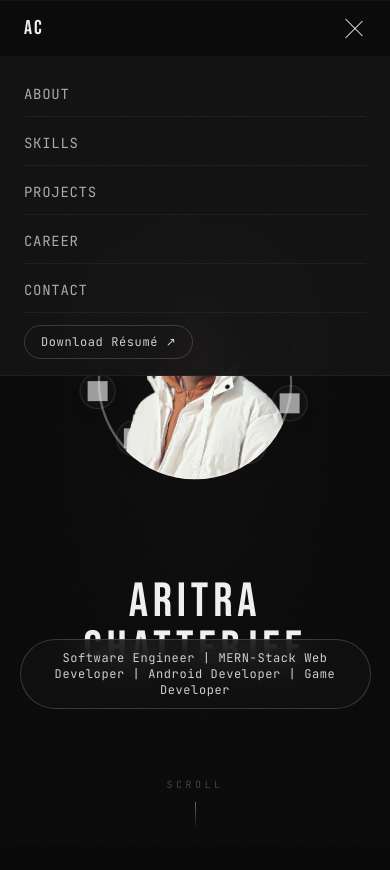
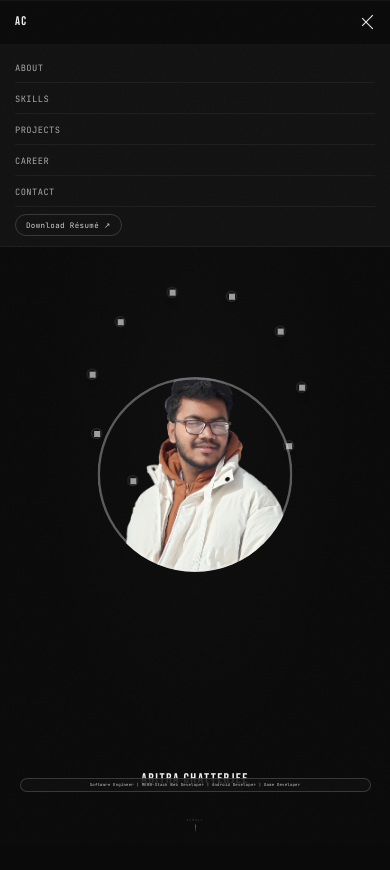
Before and after one commit to Aritra-Chats/Portfolio, a React (Vite) app in the folder frontend/: page / in a window 390 px wide. Both pictures are taken after a click on the button 354 px from the left and 28 px from the top of the page. Shown: the top 870 px of the page. Built offline with nearby package versions, Linux system fonts and the light colour scheme; grey boxes are pictures that could not be loaded.

Commit message:
Enhance viewport responsiveness with unified scaling and adaptive layout adjustments

```diff
--- a/frontend/index.html
+++ b/frontend/index.html
@@ -2,7 +2,7 @@
 <html lang="en">
   <head>
     <meta charset="UTF-8" />
-    <meta name="viewport" content="width=device-width, initial-scale=1.0" />
+    <meta name="viewport" content="width=device-width, initial-scale=1.0, viewport-fit=cover" />
     <title>Aritra Chatterjee — SDE · Full-Stack · Game Systems</title>
     <meta name="description" content="Software Development Engineer building REST APIs, offline Android apps, multiplayer games, and LLM tools. KIIT CSE '27." />
     <meta name="author" content="Aritra Chatterjee" />
--- a/frontend/src/components/Navbar.tsx
+++ b/frontend/src/components/Navbar.tsx
@@ -27,11 +27,12 @@ export default function Navbar() {
 
   return (
     <motion.nav
-      className="fixed top-0 left-0 right-0 z-50 flex items-center justify-between px-6 md:px-10 h-14"
+      className="fixed top-0 left-0 right-0 z-50 flex items-center justify-between px-6 md:px-10"
       initial={{ y: -20, opacity: 0 }}
       animate={{ y: 0, opacity: 1 }}
       transition={{ duration: 0.6, ease: [0.22, 1, 0.36, 1] }}
       style={{
+        height: 'clamp(44px, 3.5vw, 64px)',
         background: scrolled ? 'rgba(10,10,10,0.85)' : 'transparent',
         backdropFilter: scrolled ? 'blur(12px)' : 'none',
         borderBottom: scrolled ? '1px solid rgba(240,240,240,0.06)' : 'none',
@@ -101,7 +102,8 @@ export default function Navbar() {
             animate={{ opacity: 1, y: 0 }}
             exit={{ opacity: 0, y: -8 }}
             transition={{ duration: 0.2 }}
-            className="absolute top-14 left-0 right-0 bg-ink-100/95 backdrop-blur-xl border-b border-white/5 py-4"
+            className="absolute left-0 right-0 bg-ink-100/95 backdrop-blur-xl border-b border-white/5 py-4"
+            style={{ top: 'clamp(44px, 3.5vw, 64px)' }}
           >
             <ul className="flex flex-col gap-1 px-6">
               {navItems.map((item) => (
--- a/frontend/src/index.css
+++ b/frontend/src/index.css
@@ -24,7 +24,20 @@
 }
 
 html {
-  font-size: 16px;
+  /*
+   * Fluid root font-size — makes every rem-based Tailwind utility
+   * (text-*, p-*, m-*, w-*, h-*, gap-*, …) scale proportionally with the
+   * CSS viewport width, which already accounts for browser zoom.
+   *
+   * Formula: 100vw / 120  →  16 px at 1920 px viewport (our design baseline)
+   *
+   * At 125 % zoom on a 1080 p monitor:
+   *   CSS viewport = 1536 px → font-size = 12.8 px
+   *   Physical rendering     = 12.8 × 1.25 = 16 px  ✓ same as 100 % zoom
+   *
+   * clamp() keeps text legible on very narrow viewports and very wide ones.
+   */
+  font-size: clamp(10px, calc(100vw / 120), 20px);
   -webkit-font-smoothing: antialiased;
   -moz-osx-font-smoothing: grayscale;
 }
@@ -207,7 +220,7 @@ body::before {
 /* ─── Mobile adjustments ─── */
 @media (max-width: 768px) {
   :root {
-    --orbit-radius: 90px;
+    --orbit-radius: clamp(80px, 25vw, 106px);
   }
 }
 
--- a/frontend/src/sections/Hero.tsx
+++ b/frontend/src/sections/Hero.tsx
@@ -1,7 +1,7 @@
 import { useMemo, useRef, useState, useEffect } from 'react';
 import { motion, useScroll, useTransform, useSpring } from 'framer-motion';
 import { metrics, orbitIcons, personal, skills } from '../data/portfolio';
-import { adaptiveViewportValue } from '../utils/viewport';
+import { adaptiveViewportValue, getViewportScale } from '../utils/viewport';
 
 /* ─── helpers ─────────────────────────────────────────────── */
 function useMediaQuery(query: string) {
@@ -50,7 +50,7 @@ type ScatterCard = {
   w: number;
 };
 
-function buildScatterCards(isMobile: boolean): ScatterCard[] {
+function buildScatterCards(isMobile: boolean, scale: number): ScatterCard[] {
   const metricCards = metrics.map((m) => ({
     id: `m-${m.label}`,
     kind: 'metric' as const,
@@ -80,8 +80,8 @@ function buildScatterCards(isMobile: boolean): ScatterCard[] {
   const placed: Array<{ left: number; top: number; w: number; h: number }> = [];
 
   return items.map((card, i) => {
-    const w = card.kind === 'metric' ? (isMobile ? 120 : 162) : (isMobile ? 140 : 210);
-    const h = card.kind === 'metric' ? (isMobile ? 62 : 72) : (isMobile ? 70 : 84);
+    const w = card.kind === 'metric' ? Math.round((isMobile ? 120 : 162) * scale) : Math.round((isMobile ? 140 : 210) * scale);
+    const h = card.kind === 'metric' ? Math.round((isMobile ? 62 : 72) * scale) : Math.round((isMobile ? 70 : 84) * scale);
 
     let pickLeft = 50;
     let pickTop = 50;
@@ -140,41 +140,50 @@ export default function HeroSection() {
   const containerRef = useRef<HTMLDivElement>(null);
   const isMobile = useMediaQuery('(max-width: 768px)');
   const viewport = useViewportSize();
-  const minViewportHeight = 720;
-  const maxViewportHeight = 2160;
 
-  const adaptiveYFrom1080 = (valueAt1080: number) => {
-    const ratio = valueAt1080 / 1080;
-    return adaptiveViewportValue(viewport, 'y', ratio, {
-      min: Math.min(ratio * minViewportHeight, ratio * maxViewportHeight),
-      max: Math.max(ratio * minViewportHeight, ratio * maxViewportHeight),
-    });
-  };
+  // ── Unified viewport scale ─────────────────────────────────────────────
+  // getViewportScale() returns a factor relative to the 1920 × 1080 design
+  // canvas. Because window.innerWidth/innerHeight are CSS viewport dimensions
+  // (physical px ÷ devicePixelRatio ÷ browserZoom), this single number
+  // compensates for every combination of screen resolution and browser zoom.
+  //
+  //   100 % zoom, 1920×1080  → scale 1.00  (baseline — nothing changes)
+  //   125 % zoom, 1080 p     → scale 0.80  (CSS px × 1.25 = same physical size)
+  //   100 % zoom, 1280×720   → scale 0.667
+  //   100 % zoom, 2560×1440  → scale 1.333
+  const scale = getViewportScale(viewport);
 
-  const OR = adaptiveViewportValue(viewport, 'x', isMobile ? 0.32 : 0.095, {
-    min: isMobile ? 80 : 32,
-    max: isMobile ? 106 : 168,
-  }); // orbit radius
-  const initialAvatarSize = adaptiveViewportValue(viewport, 'x', isMobile ? 0.5 : 0.136, {
-    min: isMobile ? 156 : 180,
-    max: isMobile ? 206 : 220,
-  });
-  const wordsLiftY = adaptiveYFrom1080(isMobile ? -64 : -86);
-  const avatarLiftY = wordsLiftY * 2.75;
-  const expandedAvatarY = adaptiveViewportValue(viewport, 'y', isMobile ? -0.24 : -0.48, {
-    min: isMobile ? -220 : -460,
-    max: isMobile ? -132 : -320,
-  });
-  const scrollHintShiftY = adaptiveViewportValue(viewport, 'y', isMobile ? 0.083 : 0.108, {
-    min: isMobile ? 50 : 70,
-    max: isMobile ? 78 : 96,
-  });
-  const pillBottomPx = adaptiveYFrom1080(isMobile ? 172.8 : 178.2);
+  // ── Core layout metrics ────────────────────────────────────────────────
+  // Desktop values were measured at 1920 × 1080.  Multiplying by `scale`
+  // preserves their physical on-screen size regardless of zoom or resolution.
+  // Mobile keeps ratio-based sizing because phones have very different
+  // aspect-ratios from the 16:9 desktop design canvas.
+
+  const OR = isMobile
+    ? Math.max(80, Math.min(106, viewport.width * 0.32))
+    : 168 * scale; // orbit radius
+
+  const initialAvatarSize = isMobile
+    ? Math.max(156, Math.min(206, viewport.width * 0.5))
+    : 220 * scale;
+
+  const wordsLiftY      = (isMobile ? -64 : -86) * scale;
+  const avatarLiftY     = wordsLiftY * 2.35;
+  const expandedAvatarY = isMobile
+    ? Math.max(-220, Math.min(-132, viewport.height * -0.24))
+    : -460 * scale;
+
+  const scrollHintShiftY = (isMobile ? 64 : 96) * scale;
+
+  // Pill sits at a fixed proportional distance from the bottom.
+  // pillBottomPx × scale / viewport.height gives the same ratio at every zoom.
+  const pillBottomPx    = (isMobile ? 172.8 : 178.2) * scale;
   const pillBottomRatio = pillBottomPx / viewport.height;
-  const pillBottom = `${pillBottomRatio * 100}%`;
-  const ringShiftX = adaptiveYFrom1080(2);
-  const ringShiftY = adaptiveYFrom1080(-88);
-  const scatterCards = useMemo(() => buildScatterCards(isMobile), [isMobile]);
+  const pillBottom      = `${pillBottomRatio * 100}%`;
+
+  const ringShiftX = 2   * scale;
+  const ringShiftY = -88 * scale;
+  const scatterCards = useMemo(() => buildScatterCards(isMobile, scale), [isMobile, scale]);
 
   const { scrollYProgress } = useScroll({
     target: containerRef,
@@ -191,8 +200,8 @@ export default function HeroSection() {
 
   const expandedW = isMobile
     ? Math.min(viewport.width * 0.78, 360)
-    : Math.min(viewport.width * 0.38, 540);
-  const expandedH = Math.min(viewport.height * 0.98, isMobile ? 760 : 940);
+    : Math.min(viewport.width * 0.38, 540 * scale);
+  const expandedH = Math.min(viewport.height * 0.98, (isMobile ? 760 : 940) * scale);
 
   // Avatar morphs from circle to portrait without non-uniform scaling.
   const avW = useTransform(s, [0, 0.18, 0.32, 0.39, 0.64], [initialAvatarSize, expandedW, expandedW, initialAvatarSize, initialAvatarSize]);
@@ -237,16 +246,28 @@ export default function HeroSection() {
     [techShellRevealStart, techShellRevealEnd, techHoldEnd, techCollapseEnd, techResetEnd],
     [0, 1, 1, 0, 0]
   );
-  const techPanelUpshift = adaptiveYFrom1080(isMobile ? -1 : -4);
+  const techPanelUpshift = (isMobile ? -1 : -4) * scale;
   const techDY = techPanelUpshift;
-  const availableTechHeight = viewport.height - viewport.height * pillBottomRatio - (isMobile ? 28 : 40) - techPanelUpshift;
-  const maxTechHeight = isMobile ? 520 : 620;
-  const finalTechHeight = Math.max(
-    isMobile ? 388 : 488,
-    Math.min(availableTechHeight, maxTechHeight) - 20
-  ) + 48;
-  const baseTechWidth = isMobile ? viewport.width * 0.94 : Math.min(viewport.width * 0.9, 1240);
-  const finalTechWidth = Math.min(baseTechWidth + 16, viewport.width - (isMobile ? 8 : 24));
+  // Available height between viewport top and the pill — scaled so physical
+  // dimensions are invariant across zoom levels and resolutions.
+  const availableTechHeight =
+    viewport.height -
+    pillBottomPx -
+    (isMobile ? 28 : 40) * scale -
+    techPanelUpshift;
+  const maxTechHeight = (isMobile ? 520 : 620) * scale;
+  const finalTechHeight =
+    Math.max(
+      (isMobile ? 388 : 488) * scale,
+      Math.min(availableTechHeight, maxTechHeight) - 20 * scale
+    ) + 48 * scale;
+  const baseTechWidth = isMobile
+    ? viewport.width * 0.94
+    : Math.min(viewport.width * 0.9, 1240 * scale);
+  const finalTechWidth = Math.min(
+    baseTechWidth + 16 * scale,
+    viewport.width - (isMobile ? 8 : 24 * scale)
+  );
   // During collapse, panel shrinks while the pill drops back down to baseline.
   const techShellH = useTransform(
     s,
@@ -260,14 +281,14 @@ export default function HeroSection() {
     ['rgba(240,240,240,0.22)', 'rgba(240,240,240,0.10)', 'rgba(240,240,240,0.22)']
   );
   const techContentOp = useTransform(s, [techMotionStart, 0.5, techHoldEnd, techCollapseEnd - 0.01], [0, 1, 1, 0]);
-  const pillTopInset = isMobile ? 40 : 48;
-  const pillFinalRise = Math.max(0, Math.min(finalTechHeight + techDY - pillTopInset, isMobile ? 466 : 586));
+  const pillTopInset = (isMobile ? 40 : 48) * scale;
+  const pillFinalRise = Math.max(0, Math.min(finalTechHeight + techDY - pillTopInset, (isMobile ? 466 : 586) * scale));
   const returnPillY = useTransform(
     s,
     [0.39, 0.41, techShellRevealStart, techMotionStart, techExpandEnd, techHoldEnd, techCollapseEnd, techResetEnd],
     [0, -8, -8, -8, -pillFinalRise, -pillFinalRise, -8, 0]
   );
-  const techContentTopInset = isMobile ? 72 : 84;
+  const techContentTopInset = (isMobile ? 72 : 84) * scale;
   // Avatar fades under the panel, then reappears when the panel collapses.
   const avatarFadeOp = useTransform(s, [techMotionStart, 0.5, techHoldEnd, techCollapseEnd - 0.01, techResetEnd], [1, 0, 0, 0.35, 1]);
 
@@ -311,8 +332,10 @@ export default function HeroSection() {
                   title={icon.name}
                 >
                   <div
-                    className="w-9 h-9 md:w-11 md:h-11 rounded-full flex items-center justify-center shadow-lg"
+                    className="rounded-full flex items-center justify-center shadow-lg"
                     style={{
+                      width:  Math.round((isMobile ? 36 : 44) * scale),
+                      height: Math.round((isMobile ? 36 : 44) * scale),
                       background: 'rgba(18,18,18,0.92)',
                       border: '1px solid rgba(240,240,240,0.12)',
                     }}
@@ -321,7 +344,10 @@ export default function HeroSection() {
                     <img
                       src={icon.icon}
                       alt={icon.name}
-                      className="w-5 h-5 md:w-6 md:h-6"
+                      style={{
+                        width:  Math.round((isMobile ? 20 : 24) * scale),
+                        height: Math.round((isMobile ? 20 : 24) * scale),
+                      }}
                       loading="lazy"
                     />
                   </div>
@@ -373,11 +399,15 @@ export default function HeroSection() {
 
         {/* ══ NAME + SCROLL HINT (fades when expanding) ══ */}
         <motion.div
-          className="absolute inset-0 flex flex-col items-center justify-end pb-24 pointer-events-none"
-          style={{ opacity: nameOp, zIndex: 3, y: wordsLiftY }}
+          className="absolute inset-0 flex flex-col items-center justify-end pointer-events-none"
+          style={{ opacity: nameOp, zIndex: 3, y: wordsLiftY, paddingBottom: Math.round(96 * scale) }}
         >
           <motion.h1
-            className="font-display text-5xl md:text-8xl tracking-widest text-ash-100 text-center mb-6 px-4"
+            className="font-display tracking-widest text-ash-100 text-center px-4"
+            style={{
+              fontSize: Math.round((isMobile ? 48 : 96) * scale),
+              marginBottom: Math.round(24 * scale),
+            }}
             initial={{ opacity: 0, y: 22 }}
             animate={{ opacity: 1, y: 0 }}
             transition={{ delay: 0.5, duration: 0.9, ease: [0.22, 1, 0.36, 1] }}
@@ -386,16 +416,15 @@ export default function HeroSection() {
           </motion.h1>
 
           <motion.div
-            className="absolute bottom-8 left-0 right-0 flex flex-col items-center gap-2"
+            className="absolute left-0 right-0 flex flex-col items-center"
             initial={{ opacity: 0 }}
             animate={{ opacity: 1 }}
             transition={{ delay: 1.3, duration: 0.6 }}
-            style={{ y: scrollHintShiftY }}
+            style={{ y: scrollHintShiftY, bottom: Math.round(32 * scale), gap: Math.round(8 * scale) }}
           >
-            <span className="font-mono text-[10px] tracking-[0.35em] text-ash-500 uppercase">Scroll</span>
+            <span className="font-mono tracking-[0.35em] text-ash-500 uppercase" style={{ fontSize: Math.round(10 * scale) }}>Scroll</span>
             <motion.div
-              className="w-px h-8"
-              style={{ background: 'linear-gradient(to bottom, #666, transparent)' }}
+              style={{ width: 1, height: Math.round(32 * scale), background: 'linear-gradient(to bottom, #666, transparent)' }}
               animate={{ scaleY: [1, 0.3, 1] }}
               transition={{ duration: 2, repeat: Infinity, ease: 'easeInOut' }}
             />
@@ -408,12 +437,14 @@ export default function HeroSection() {
           style={{ bottom: pillBottom, opacity: introPillOp, zIndex: 6 }}
         >
           <div
-            className="px-6 py-2.5 rounded-full font-mono text-xs md:text-sm tracking-wider"
+            className="font-mono rounded-full tracking-wider"
             style={{
+              padding: `${Math.round(10 * scale)}px ${Math.round(24 * scale)}px`,
+              fontSize: Math.round((isMobile ? 12 : 14) * scale),
               background: 'rgba(16,16,16,0.82)',
               border: '1px solid rgba(240,240,240,0.18)',
               backdropFilter: 'blur(14px)',
-              width: isMobile ? '90vw' : 'min(92vw, 860px)',
+              width: isMobile ? '90vw' : `min(92vw, ${Math.round(860 * scale)}px)`,
               textAlign: 'center',
             }}
           >
@@ -439,17 +470,18 @@ export default function HeroSection() {
             transition={{ duration: 0.45, delay: i * 0.01 }}
           >
             <div
-              className="p-3.5 rounded-xl"
+              className="rounded-xl"
               style={{
+                padding: Math.round(14 * scale),
                 background: 'rgba(12,12,12,0.7)',
                 border: '1px solid rgba(240,240,240,0.08)',
                 backdropFilter: 'blur(14px)',
               }}
             >
-              <p className="font-mono text-[9px] tracking-[0.2em] text-ash-500 uppercase mb-1">
+              <p className="font-mono tracking-[0.2em] text-ash-500 uppercase" style={{ fontSize: Math.round(9 * scale), marginBottom: Math.round(4 * scale) }}>
                 {card.title}
               </p>
-              <p className="font-mono text-[11px] text-ash-300 leading-snug">{card.value}</p>
+              <p className="font-mono text-ash-300 leading-snug" style={{ fontSize: Math.round(11 * scale) }}>{card.value}</p>
             </div>
           </motion.div>
         ))}
@@ -466,21 +498,22 @@ export default function HeroSection() {
           }}
         >
           <div
-            className="rounded-2xl p-4 md:p-5"
+            className="rounded-2xl"
             style={{
+              padding: Math.round((isMobile ? 16 : 20) * scale),
               background: 'rgba(10,10,10,0.86)',
               border: '1px solid rgba(240,240,240,0.12)',
               backdropFilter: 'blur(18px)',
             }}
           >
-            <p className="font-mono text-[10px] tracking-[0.2em] uppercase text-ash-500 mb-2 text-center">About</p>
-            <p className="font-body text-xs md:text-sm text-ash-200 leading-relaxed text-center">
+            <p className="font-mono tracking-[0.2em] uppercase text-ash-500 text-center" style={{ fontSize: Math.round(10 * scale), marginBottom: Math.round(8 * scale) }}>About</p>
+            <p className="font-body text-ash-200 leading-relaxed text-center" style={{ fontSize: Math.round((isMobile ? 12 : 14) * scale) }}>
               I build production-ready systems across web, Android, and real-time game networking with a strong backend foundation.
             </p>
-            <p className="font-body text-xs md:text-sm text-ash-300 leading-relaxed mt-2 text-center">
+            <p className="font-body text-ash-300 leading-relaxed text-center" style={{ fontSize: Math.round((isMobile ? 12 : 14) * scale), marginTop: Math.round(8 * scale) }}>
               At KIIT CSE (CGPA 9.15), I am building Kampus Life with 30+ APIs, JWT + RBAC security, and offline-first Android workflows.
             </p>
-            <p className="font-body text-xs md:text-sm text-ash-300 leading-relaxed mt-2 text-center">
+            <p className="font-body text-ash-300 leading-relaxed text-center" style={{ fontSize: Math.round((isMobile ? 12 : 14) * scale), marginTop: Math.round(8 * scale) }}>
               I also design multiplayer and local-AI systems with ownership from architecture to deployment.
             </p>
           </div>
@@ -492,12 +525,14 @@ export default function HeroSection() {
           style={{ bottom: pillBottom, opacity: returnPillOp, y: returnPillY, zIndex: 9 }}
         >
           <div
-            className="px-6 py-2.5 rounded-full font-mono text-xs md:text-sm tracking-wider"
+            className="font-mono rounded-full tracking-wider"
             style={{
+              padding: `${Math.round(10 * scale)}px ${Math.round(24 * scale)}px`,
+              fontSize: Math.round((isMobile ? 12 : 14) * scale),
               background: 'rgba(16,16,16,0.88)',
               border: '1px solid rgba(240,240,240,0.2)',
               backdropFilter: 'blur(14px)',
-              width: isMobile ? '90vw' : 'min(92vw, 860px)',
+              width: isMobile ? '90vw' : `min(92vw, ${Math.round(860 * scale)}px)`,
               textAlign: 'center',
             }}
           >
@@ -532,34 +567,39 @@ export default function HeroSection() {
             <motion.div
               className="absolute inset-0 overflow-hidden flex flex-col"
               style={{
-                padding: isMobile ? 14 : 22,
+                padding: Math.round((isMobile ? 14 : 22) * scale),
                 paddingTop: techContentTopInset,
                 opacity: techContentOp,
               }}
             >
-              <motion.h2 className="font-display text-5xl md:text-7xl tracking-wider text-ash-100 mb-8" style={{ opacity: techContentOp }}>
+              <motion.h2
+                className="font-display tracking-wider text-ash-100"
+                style={{ fontSize: Math.round((isMobile ? 48 : 72) * scale), marginBottom: Math.round(32 * scale), opacity: techContentOp }}
+              >
                 TECH STACK
               </motion.h2>
 
-                <motion.div className="space-y-5 pr-1 flex-1 min-h-0" style={{ opacity: techContentOp, maxHeight: '100%', overflowY: 'auto', scrollbarWidth: 'none', msOverflowStyle: 'none' }}>
+                <motion.div style={{ opacity: techContentOp, flex: 1, minHeight: 0, overflowY: 'auto', scrollbarWidth: 'none', msOverflowStyle: 'none', display: 'flex', flexDirection: 'column', gap: Math.round(20 * scale), paddingRight: Math.round(4 * scale) }}>
                 {TECH_CATEGORIES.map((tc, ci) => (
                   <motion.div
                     key={tc.cat}
                     style={{ opacity: techContentOp }}
                     transition={{ delay: ci * 0.08 }}
                   >
-                    <div className="flex items-center gap-3 mb-2">
-                      <span className="font-mono text-[10px] tracking-[0.25em] text-ash-500 uppercase">
+                    <div className="flex items-center" style={{ gap: Math.round(12 * scale), marginBottom: Math.round(8 * scale) }}>
+                      <span className="font-mono tracking-[0.25em] text-ash-500 uppercase" style={{ fontSize: Math.round(10 * scale) }}>
                         {tc.cat}
                       </span>
                       <div className="h-px flex-1" style={{ background: 'rgba(240,240,240,0.06)' }} />
                     </div>
-                    <div className="flex flex-wrap gap-1.5">
+                    <div className="flex flex-wrap" style={{ gap: Math.round(6 * scale) }}>
                       {tc.items.map((item) => (
                         <span
                           key={item}
-                          className="font-mono text-[11px] px-3 py-1.5 rounded-lg text-ash-300"
+                          className="font-mono text-ash-300 rounded-lg"
                           style={{
+                            fontSize: Math.round(11 * scale),
+                            padding: `${Math.round(6 * scale)}px ${Math.round(12 * scale)}px`,
                             background: 'rgba(255,255,255,0.04)',
                             border: '1px solid rgba(240,240,240,0.09)',
                           }}
@@ -572,7 +612,7 @@ export default function HeroSection() {
                 ))}
               </motion.div>
 
-              <motion.p className="font-mono text-[10px] tracking-widest text-ash-600 uppercase mt-7 text-center animate-bounce" style={{ opacity: techContentOp }}>
+              <motion.p className="font-mono tracking-widest text-ash-600 uppercase text-center animate-bounce" style={{ fontSize: Math.round(10 * scale), marginTop: Math.round(28 * scale), opacity: techContentOp }}>
                 Keep scrolling →
               </motion.p>
             </motion.div>
--- a/frontend/src/utils/viewport.ts
+++ b/frontend/src/utils/viewport.ts
@@ -3,31 +3,71 @@ export type ViewportSize = {
   height: number;
 };
 
-type Clamp = {
-  min?: number;
-  max?: number;
-};
+/**
+ * 1920 × 1080 — the reference viewport where the layout was authored.
+ * Every "design value" in the codebase was measured / tuned at this size.
+ */
+const DESIGN_W = 1920;
+const DESIGN_H = 1080;
 
-function clamp(value: number, min?: number, max?: number) {
-  if (typeof min === 'number') {
-    value = Math.max(min, value);
-  }
-  if (typeof max === 'number') {
-    value = Math.min(max, value);
-  }
+/**
+ * Returns a unified scale factor relative to the 1920 × 1080 design canvas.
+ *
+ * WHY THIS WORKS ACROSS ZOOM LEVELS
+ * ──────────────────────────────────
+ * `window.innerWidth` / `window.innerHeight` report *CSS viewport* dimensions,
+ * which already account for browser zoom:
+ *
+ *   CSS viewport width = physical screen width ÷ (devicePixelRatio × browserZoom)
+ *
+ * So at 125 % zoom on a 1080 p monitor:
+ *   CSS viewport = 1920 ÷ 1.25 = 1536 × 864
+ *   → scale = min(1536/1920, 864/1080) = 0.80
+ *   → a 168 px design value becomes 168 × 0.80 = 134.4 CSS px
+ *   → rendered physically as 134.4 × 1.25 = 168 px  ✓ identical to 100 % zoom
+ *
+ * The same math holds for:
+ *   • Different screen resolutions   (1280×720 → 0.667, 2560×1440 → 1.333)
+ *   • OS display scaling             (HiDPI, Retina — already baked into CSS px)
+ *   • Any combination of the above
+ *
+ * The smaller axis is used so neither dimension overflows.
+ * Range is clamped to [0.30, 2.00] for extreme edge-cases.
+ */
+export function getViewportScale(viewport: ViewportSize): number {
+  const sx = viewport.width  / DESIGN_W;
+  const sy = viewport.height / DESIGN_H;
+  return Math.max(0.30, Math.min(2.00, Math.min(sx, sy)));
+}
+
+/**
+ * Scales a pixel value that was designed / measured at 1920 × 1080 to the
+ * current viewport.  Shorthand for:  designValue × getViewportScale(viewport)
+ */
+export function scaleFromDesign(viewport: ViewportSize, designValue: number): number {
+  return designValue * getViewportScale(viewport);
+}
+
+// ── Legacy helpers kept for callers that still use ratio-based sizing ───────
+
+type Clamp = { min?: number; max?: number };
+
+function clamp(value: number, min?: number, max?: number): number {
+  if (typeof min === 'number') value = Math.max(min, value);
+  if (typeof max === 'number') value = Math.min(max, value);
   return value;
 }
 
 /**
  * Converts a viewport ratio into a pixel value, with optional clamping.
- * Example: ratio -0.1 on axis "y" = -10% of viewport height.
+ * ratio 0.1 on axis "y" = 10 % of viewport height.
  */
 export function adaptiveViewportValue(
   viewport: ViewportSize,
   axis: 'x' | 'y',
   ratio: number,
   options: Clamp = {}
-) {
+): number {
   const basis = axis === 'x' ? viewport.width : viewport.height;
   return clamp(basis * ratio, options.min, options.max);
 }
```
